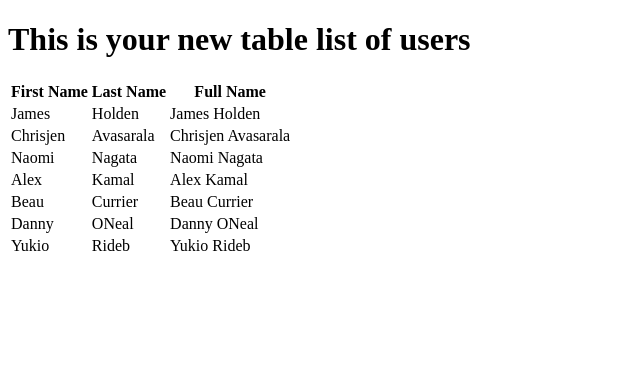
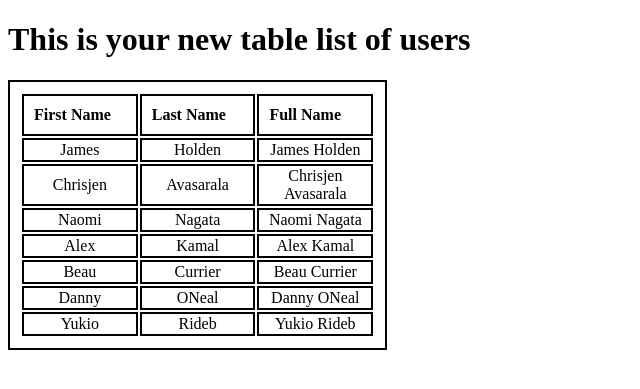
Before and after one commit to YMRideb/agatha_king_352337, a Flask app: page /users2 in a window 1280 px wide. Shown: the top 389 px of the page, without its empty margins (0-640 px from the left). Run offline with Flask 2, Linux system fonts and the light colour scheme.

Commit message:
@home css commit prebootstrap

```diff
--- /dev/null
+++ b/flask/html-table/static/css/styles.css
@@ -0,0 +1,13 @@
+table,
+th,
+td {
+    border: 2px solid;
+    width: 30%;
+    text-align: center;
+}
+
+table,
+th {
+    padding: 10px;
+    text-align: left;
+}
--- a/flask/html-table/templates/html_table.html
+++ b/flask/html-table/templates/html_table.html
@@ -6,6 +6,7 @@
     <meta http-equiv="X-UA-Compatible" content="IE=edge">
     <meta name="viewport" content="width=device-width, initial-scale=1.0">
     <title>Users2</title>
+    <link rel="stylesheet" type="text/css" href="{{ url_for('static', filename='css/styles.css') }}">
 </head>
 
 <body>
--- a/flask/html-table/templates/users2.html
+++ b/flask/html-table/templates/users2.html
@@ -6,6 +6,8 @@
     <meta http-equiv="X-UA-Compatible" content="IE=edge">
     <meta name="viewport" content="width=device-width, initial-scale=1.0">
     <title>Users2</title>
+    <link rel="stylesheet" type="text/css" href="{{ url_for('static', filename='css/styles.css') }}">
+
 </head>
 
 <body>
```
